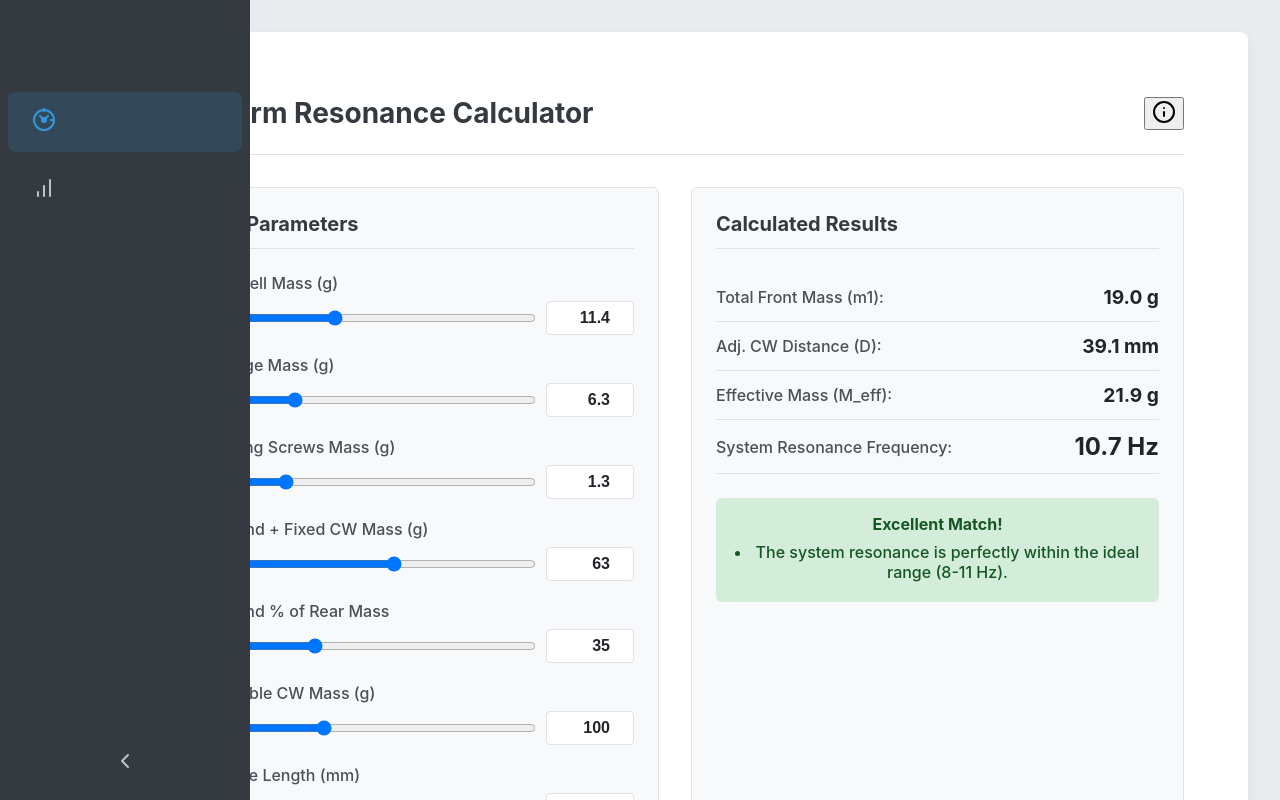
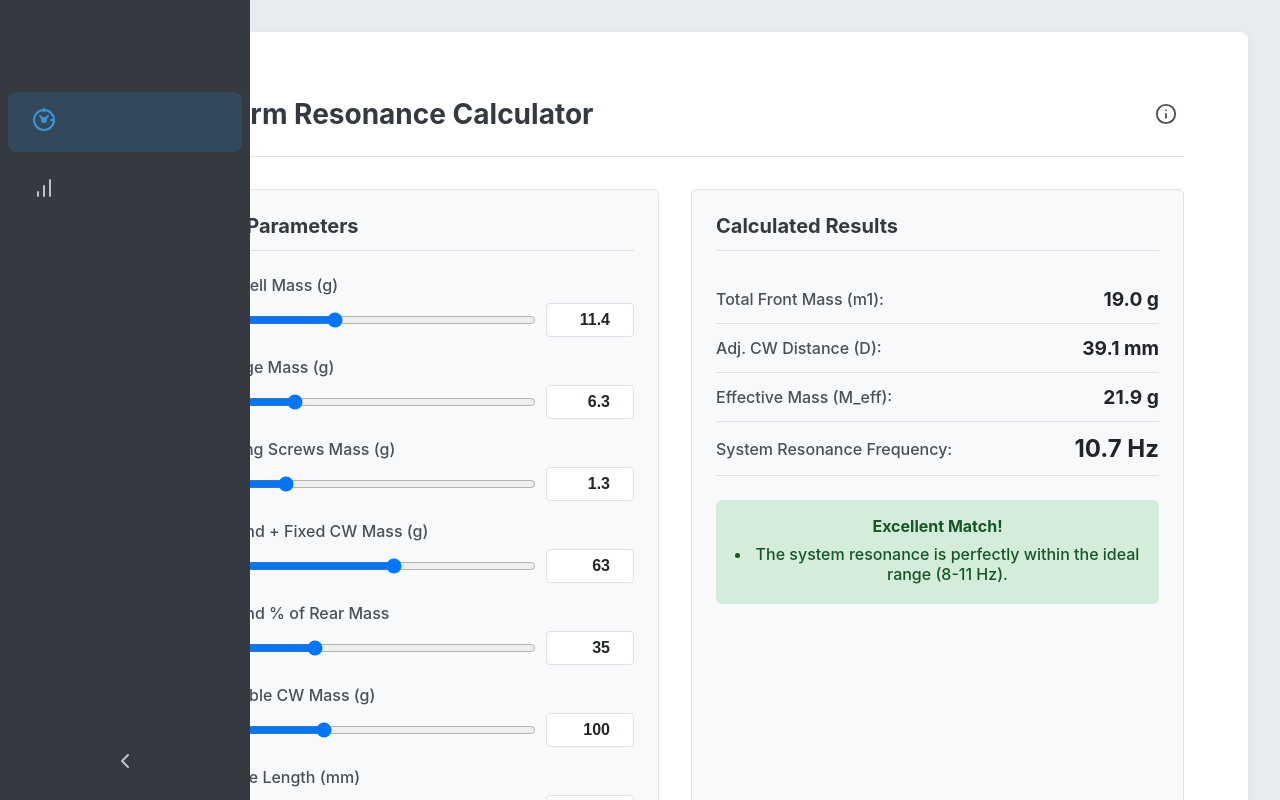
Before and after one commit to Engrove/Turntable, a Vue app: page / in a window 1280 px wide. Shown: the top 800 px of the page. Built offline with nearby package versions, Linux system fonts and the light colour scheme.

Commit message:
Update TonearmCalculatorView.vue

```diff
--- a/src/views/TonearmCalculatorView.vue
+++ b/src/views/TonearmCalculatorView.vue
@@ -103,4 +103,24 @@ const showHelp = ref(false);
 <style scoped>
 /* ... (samma CSS som tidigare) ... */
 .tool-view{display:flex;flex-direction:column}.tool-header{display:flex;justify-content:space-between;align-items:center;padding-bottom:1.5rem;margin-bottom:2rem;border-bottom:1px solid var(--border-color)}.tool-header h1{margin:0;font-size:1.75rem;color:var(--header-color)}.help-button{padding:.5rem 1rem;font-size:.9rem;font-weight:600;background-color:#f8f9fa;border:1px solid var(--border-color);border-radius:6px;cursor:pointer;transition:all .2s ease}.help-button:hover{background-color:#e9ecef;border-color:#adb5bd}.main-content{display:flex;flex-direction:column;gap:2rem}.calculator-grid{display:grid;grid-template-columns:repeat(auto-fit,minmax(400px,1fr));gap:2rem}
+/* Lägg till denna CSS i <style scoped> */
+.icon-help-button {
+  background: none;
+  border: 1px solid transparent;
+  border-radius: 50%;
+  cursor: pointer;
+  color: var(--label-color);
+  display: flex;
+  align-items: center;
+  justify-content: center;
+  width: 36px;
+  height: 36px;
+  transition: all 0.2s ease;
+}
+
+.icon-help-button:hover {
+  background-color: #e9ecef;
+  border-color: var(--border-color);
+  color: var(--text-color);
+}
 </style>
```
